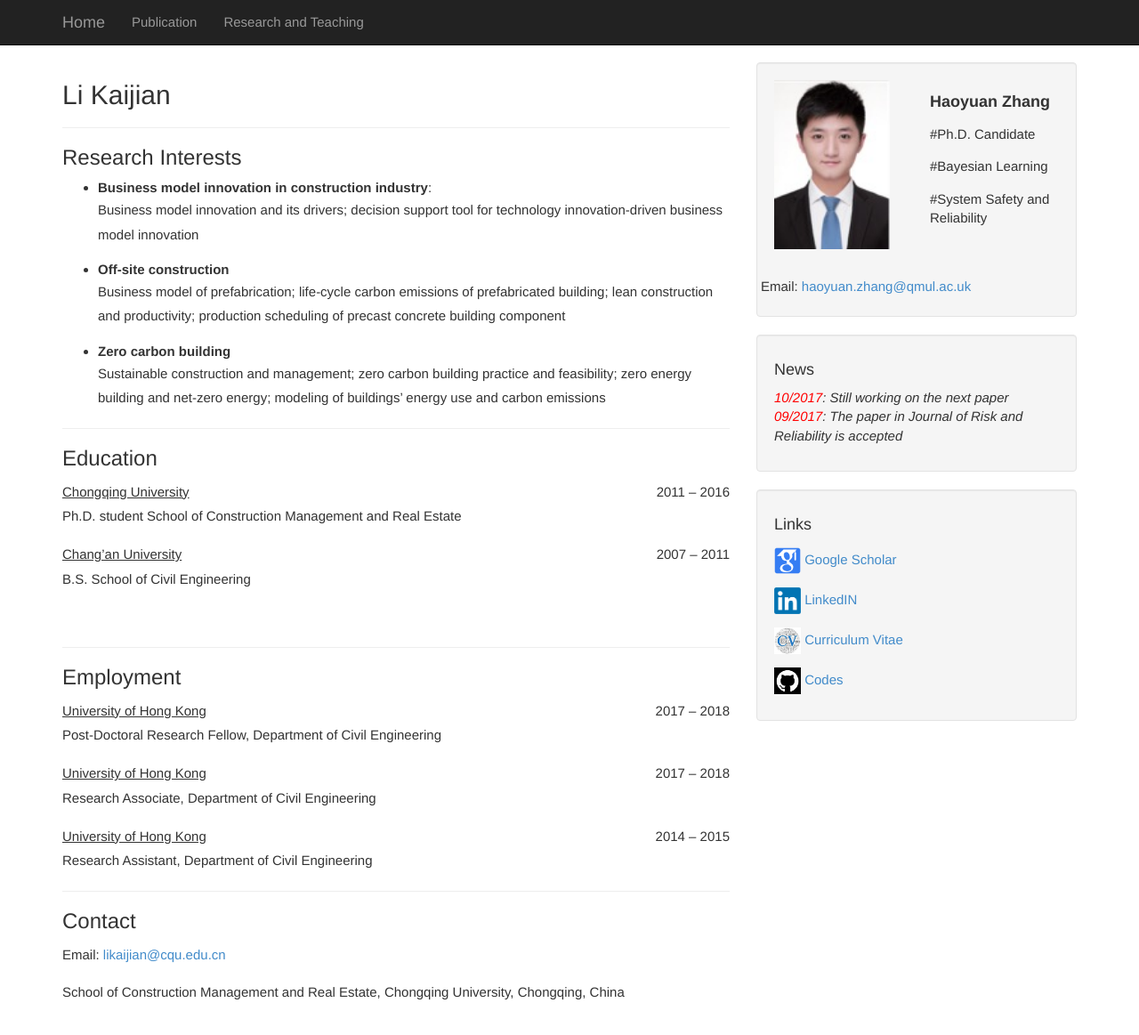
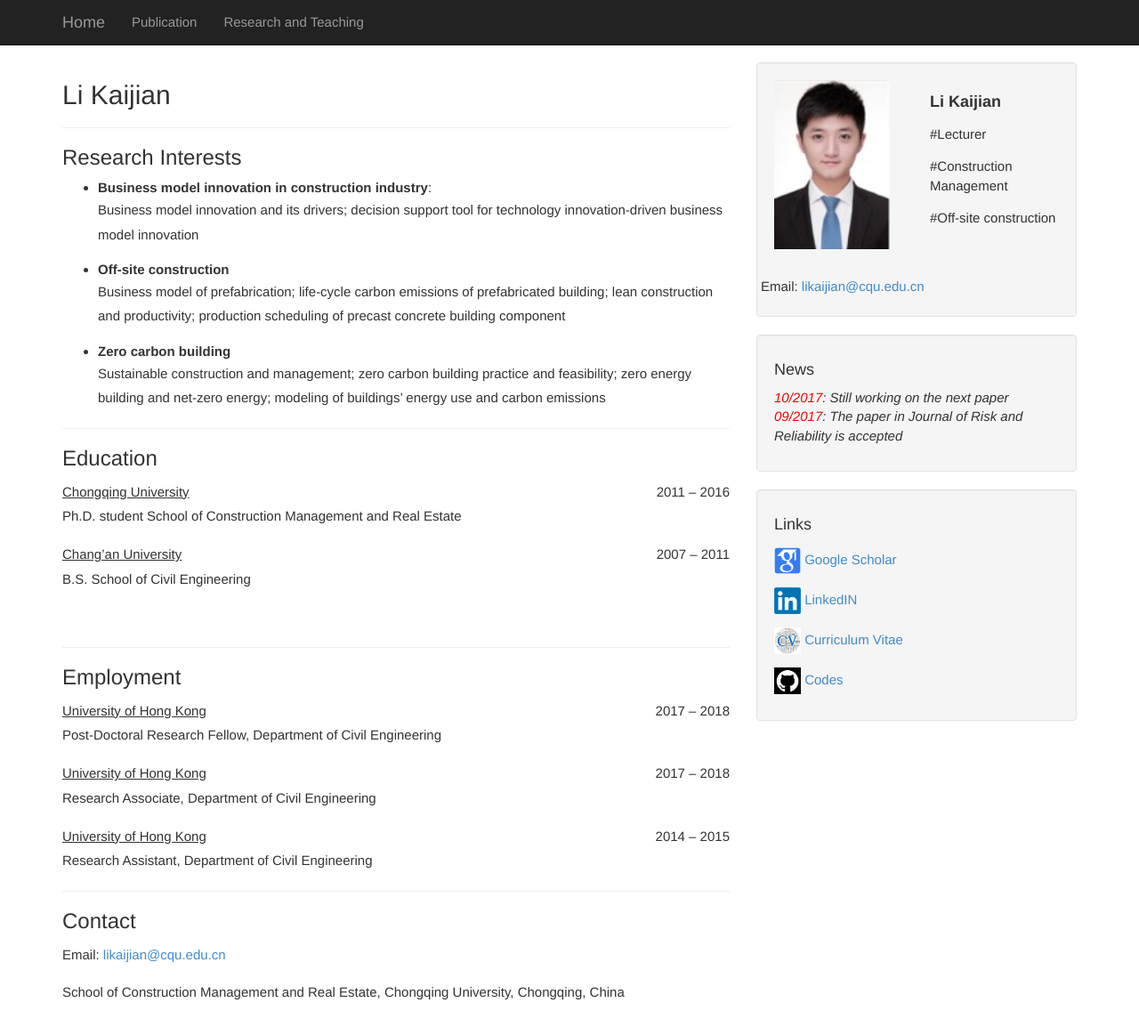
Before and after one commit to july0905/kaijian.github.io, a Jekyll site: the page built from index.html, in a window 1280 px wide and 1276 px high. Shown: the top 1163 px of the window at 89% size. Built offline with Jekyll 4.4.1, drawn with Linux system fonts in a browser that asks for light colours; the list of posts is cut into pages by our own code.

Commit message:
Update categories.html

```diff
--- a/_includes/categories.html
+++ b/_includes/categories.html
@@ -13,18 +13,18 @@
                   <p>
                   </p>
                   <li>
-                    <h4> <b> Haoyuan Zhang </b> </h4>
+                    <h4> <b> Li Kaijian </b> </h4>
                   </li>
                   <p>  </p>
                   <p>  </p>
-                     <li>  #Ph.D. Candidate</li>      <p>
+                     <li>  #Lecturer</li>      <p>
                  </p>
-                <li>  #Bayesian Learning</li>      <p>
+                <li>  #Construction Management</li>      <p>
                  </p>
-                <li> #System Safety and Reliability    </li>
+                <li> #Off-site construction</li>
                   <br> </br>
                 </ul>
               </div>
               <!-- /.col-lg-6 -->
 <br> </br>
-                   Email: <a href="mailto:haoyuan.zhang@qmul.ac.uk">haoyuan.zhang@qmul.ac.uk</a>
+                   Email: <a href="mailto:likaijian@cqu.edu.cn">likaijian@cqu.edu.cn  </a>
```
